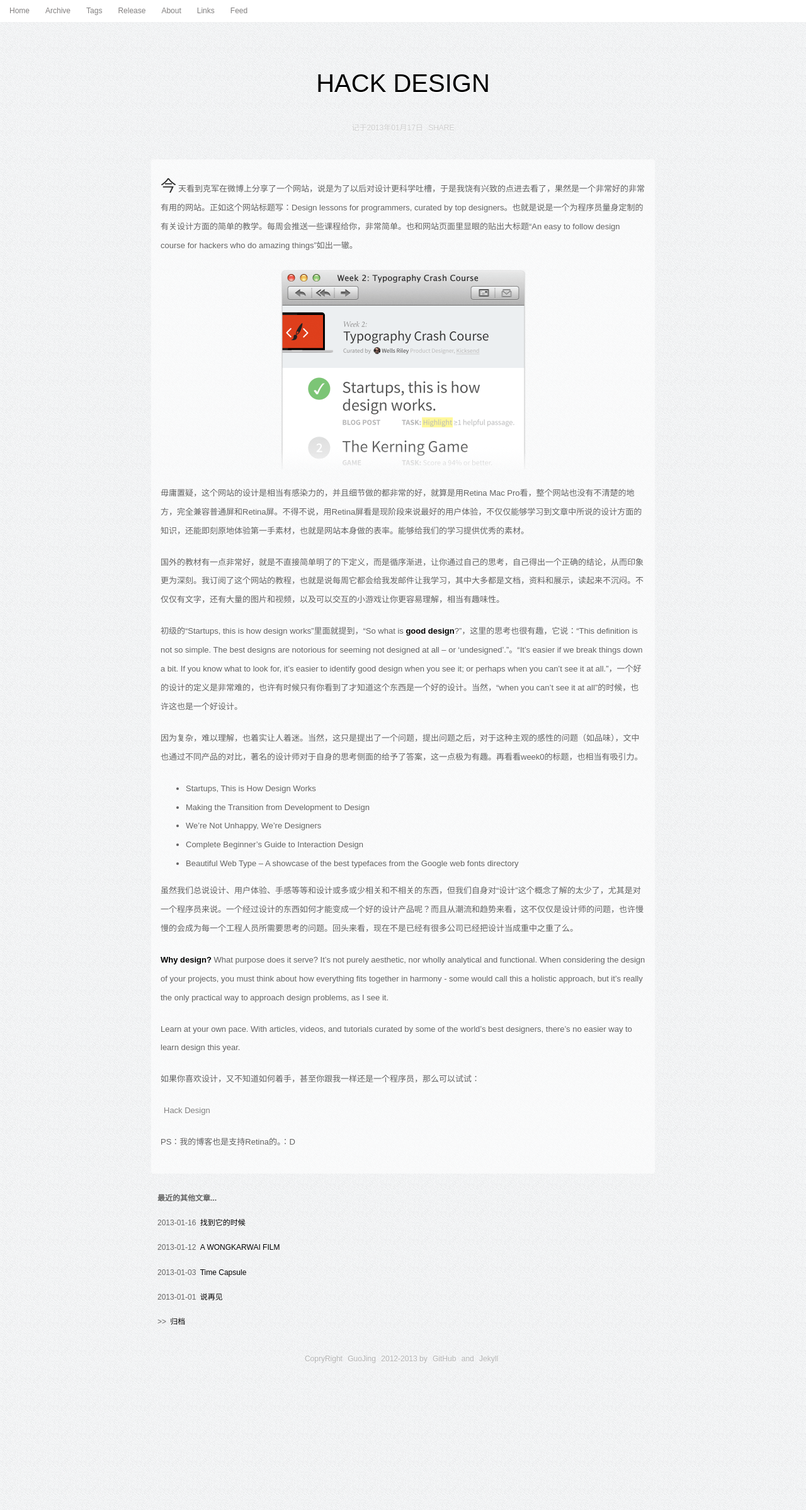
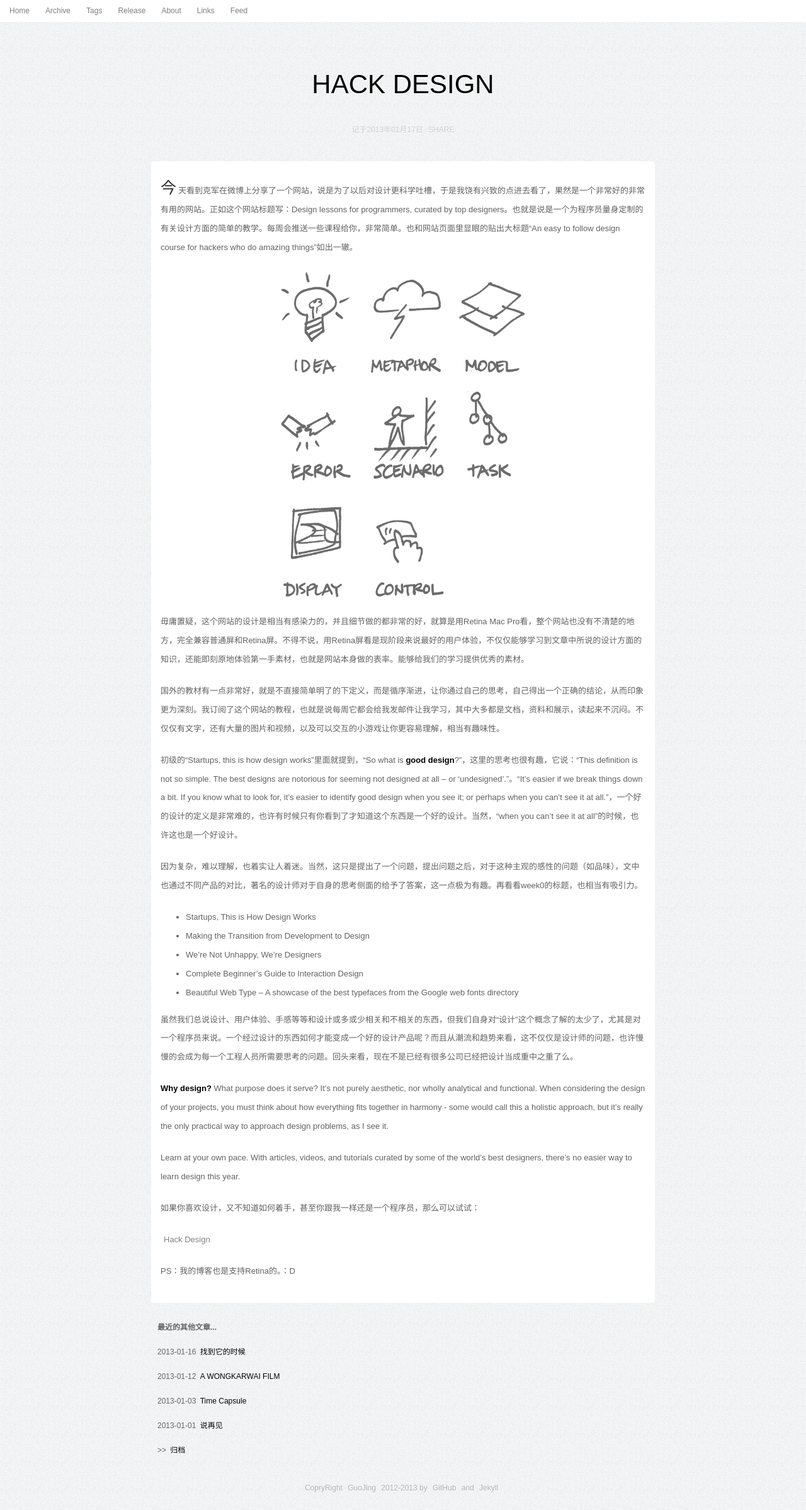
Before and after one commit to zwitzwit/guojing.github.com, a Jekyll site: the page built from index.html, in a window 1280 px wide. Shown: the whole page at 63% size. Built offline with Jekyll 4.4.1, drawn with Linux system fonts in a browser that asks for light colours; Markdown is read by kramdown in place of the engine named in the settings; the list of posts is cut into pages by our own code; comment, search, counter and statistics services are not loaded; grey boxes are pictures that could not be loaded.

Commit message:
change style

```diff
--- a/css/style.css
+++ b/css/style.css
@@ -45,10 +45,10 @@
 
 .content p strong {color:black;}
 
-.title {text-align: center; font-size: 40px}
+.title {text-align: center; font-size: 42px}
 .title {margin-bottom:30px;text-shadow:0 1px 0 #f0f0f0;}
 
-.content {margin-bottom:30px;background: rgba(255, 255, 255, 0.6);font-size:13px;}
+.content {margin-bottom:30px;background: rgba(255, 255, 255);font-size:13px;}
 .content {color:#626262; text-shadow:0 1px 0 white;}
 .content b{color:#5c5c5c;}
 .content {padding:15px;line-height: 2.3em;}
@@ -67,13 +67,9 @@
 
 .center {text-align: center}
 
-::selection {background: transparent;};
-::-moz-selection {background: transparent;};
-::-webkit-selection {background: transparent;};
-
-.content::selection {background: #f0f0f0;};
-.content::-moz-selection {background: #f0f0f0;};
-.content::-webkit-selection {background: #f0f0f0;};
+::selection {background: #f0f0f0;};
+::-moz-selection {background: #f0f0f0;};
+::-webkit-selection {background: #f0f0f0;};
 
 .container {}
 
```
Also changed, not shown: images/2012/designhack_1@2x.png.
